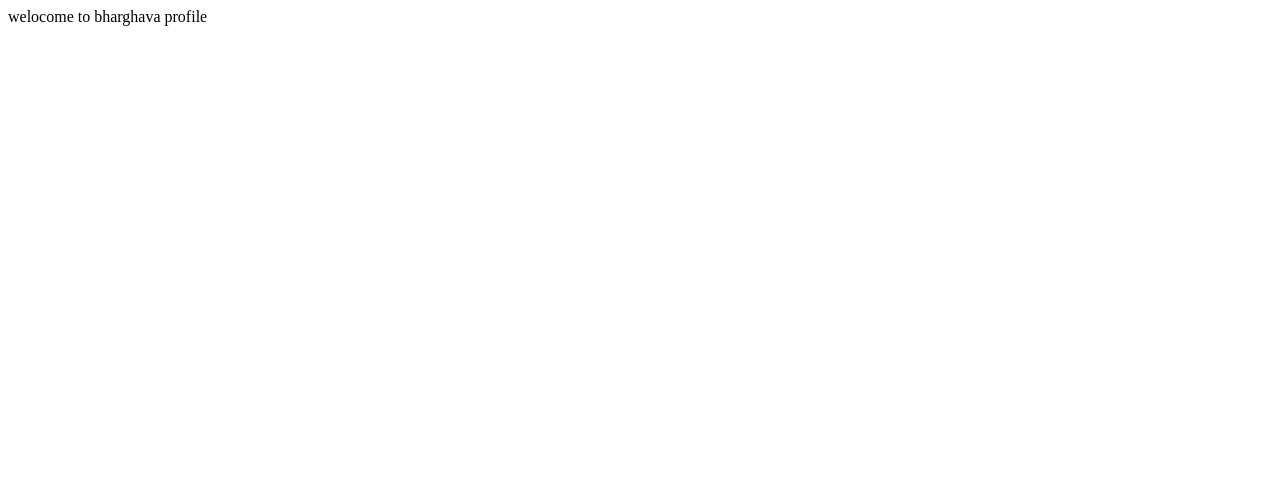
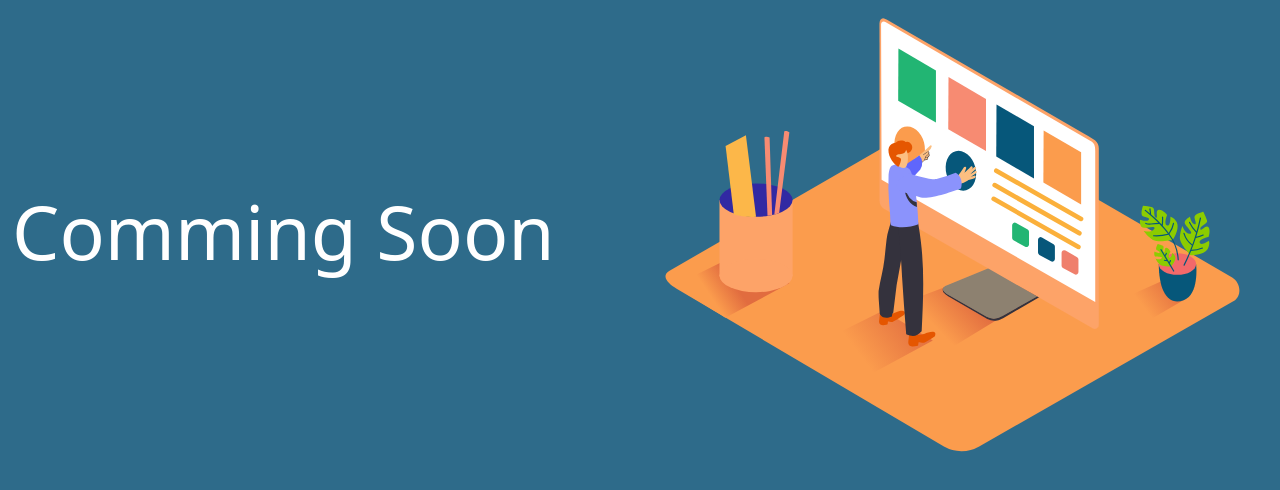
Before and after one commit to bharghava52/bharghava52.github.io, a plain HTML site: page index.html in a window 1280 px wide. Drawn offline with nearby package versions, Linux system fonts and the light colour scheme.

Commit message:
[TASK] comming soon updated

```diff
--- a/index.html
+++ b/index.html
@@ -1 +1,31 @@
-<p>welocome to bharghava profile</p>
+<!DOCTYPE html>
+<html lang="en">
+
+<head>
+    <meta charset="UTF-8">
+    <meta name="viewport" content="width=device-width, initial-scale=1.0">
+    <title>Bharghava Profile</title>
+    <!-- CSS only -->
+    <link href="https://cdn.jsdelivr.net/npm/bootstrap@5.0.0-beta1/dist/css/bootstrap.min.css" rel="stylesheet"
+        integrity="sha384-giJF6kkoqNQ00vy+HMDP7azOuL0xtbfIcaT9wjKHr8RbDVddVHyTfAAsrekwKmP1" crossorigin="anonymous">
+    <link rel="stylesheet" href="style.css">
+</head>
+
+<body>
+    <div class="container">
+        <div class="row align-items-center">
+            <div class="col-sm contruction-content">
+                Comming Soon
+            </div>
+            <div class="col-sm">
+                <img src="./designer_.svg" alt="under_contruction">
+            </div>
+        </div>
+    </div>
+    <!-- JavaScript Bundle with Popper -->
+    <script src="https://cdn.jsdelivr.net/npm/bootstrap@5.0.0-beta1/dist/js/bootstrap.bundle.min.js"
+        integrity="sha384-ygbV9kiqUc6oa4msXn9868pTtWMgiQaeYH7/t7LECLbyPA2x65Kgf80OJFdroafW" crossorigin="anonymous">
+    </script>
+</body>
+
+</html>
--- /dev/null
+++ b/style.css
@@ -0,0 +1,18 @@
+body {
+    background-color: #2e6b8a;
+}
+
+.container {
+    max-width: inherit;
+}
+
+img {
+    width: -webkit-fill-available;
+    height: -webkit-fill-available;
+    background-color: #2e6b8a;
+}
+
+.contruction-content {
+    color: white;
+    font-size: 75px;
+}
```
Also changed, not shown: designer_.svg (added).
